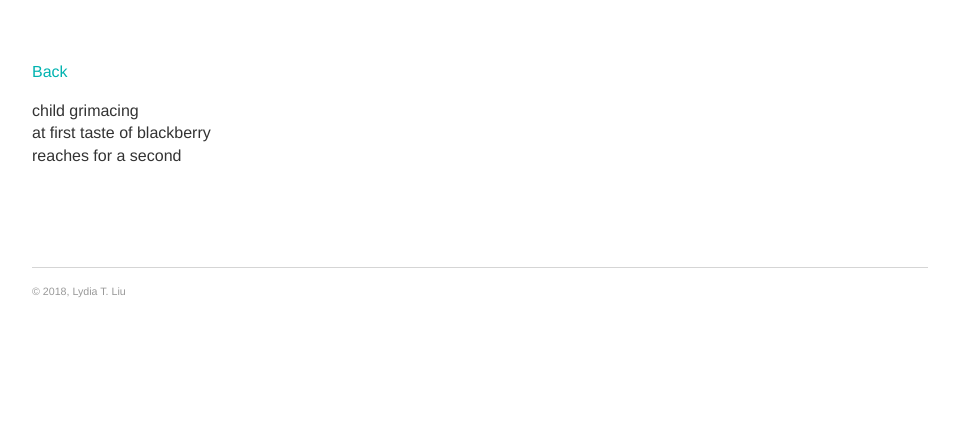
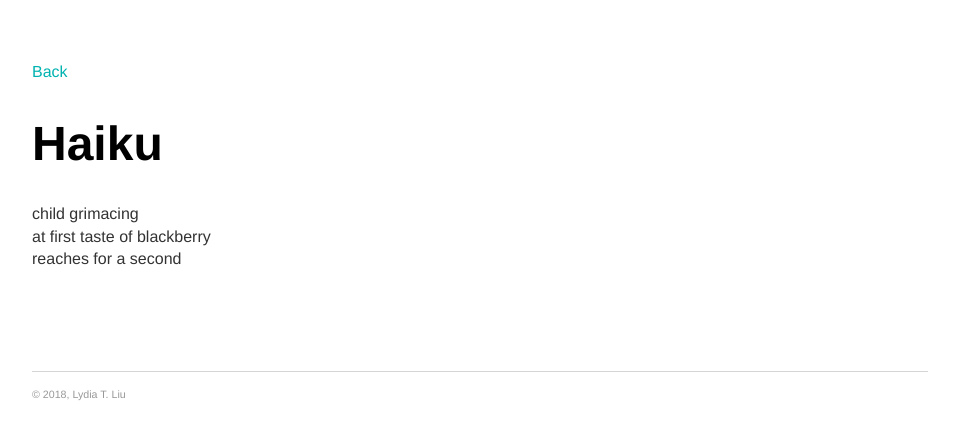
Before and after one commit to serenalwang/serenalwang.github.io, a Jekyll site: the page built from poems/blackberry.md, in a window 1280 px wide. Shown: the top 439 px of the page, without its empty margins (160-1119 px from the left). Built offline with Jekyll 4.4.1, drawn with Linux system fonts in a browser that asks for light colours.

Commit message:
Update blackberry.md

```diff
--- a/poems/blackberry.md
+++ b/poems/blackberry.md
@@ -3,6 +3,8 @@ layout: poem
 title: Haiku
 ---
 
+# Haiku
+
 child grimacing
 at first taste of blackberry
 reaches for a second
```
